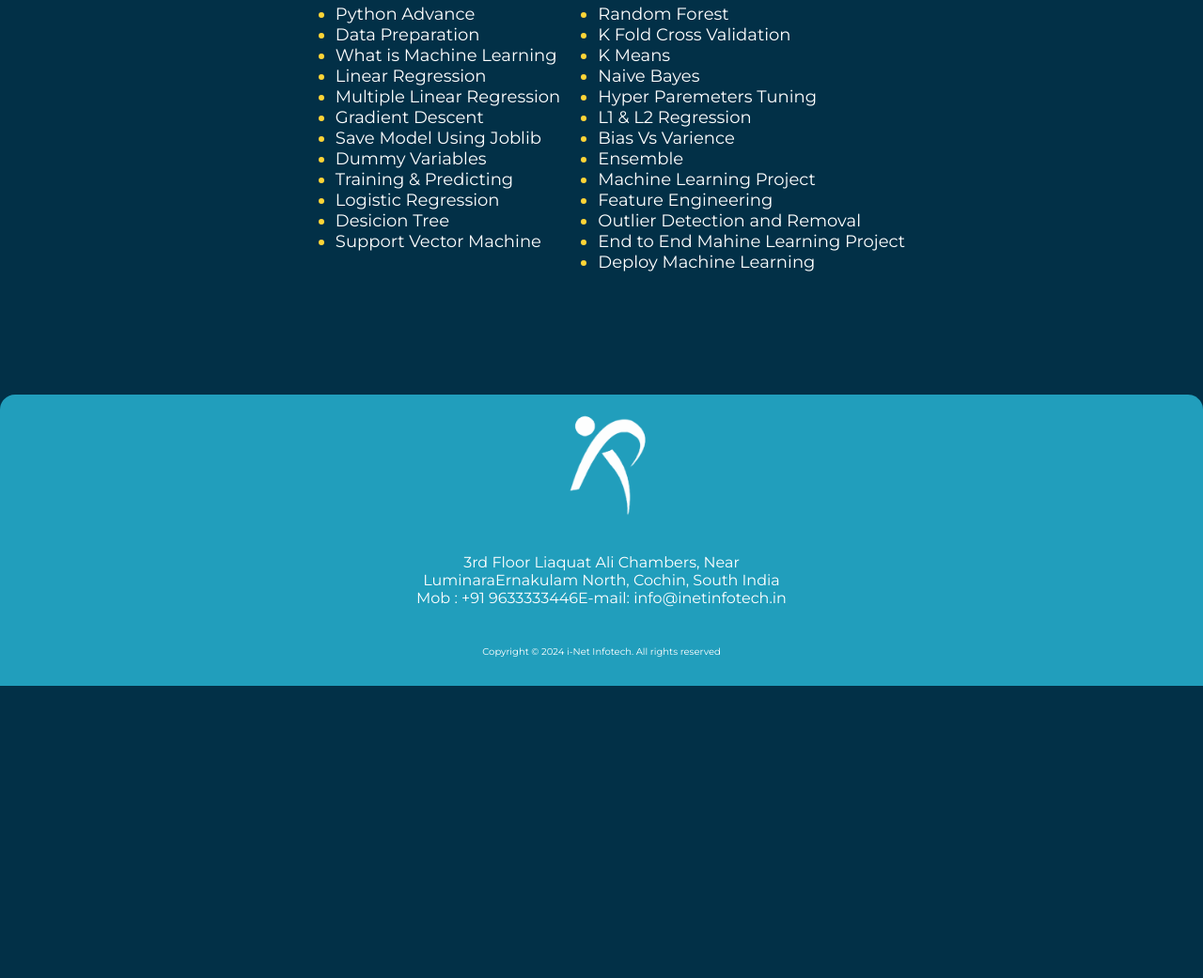
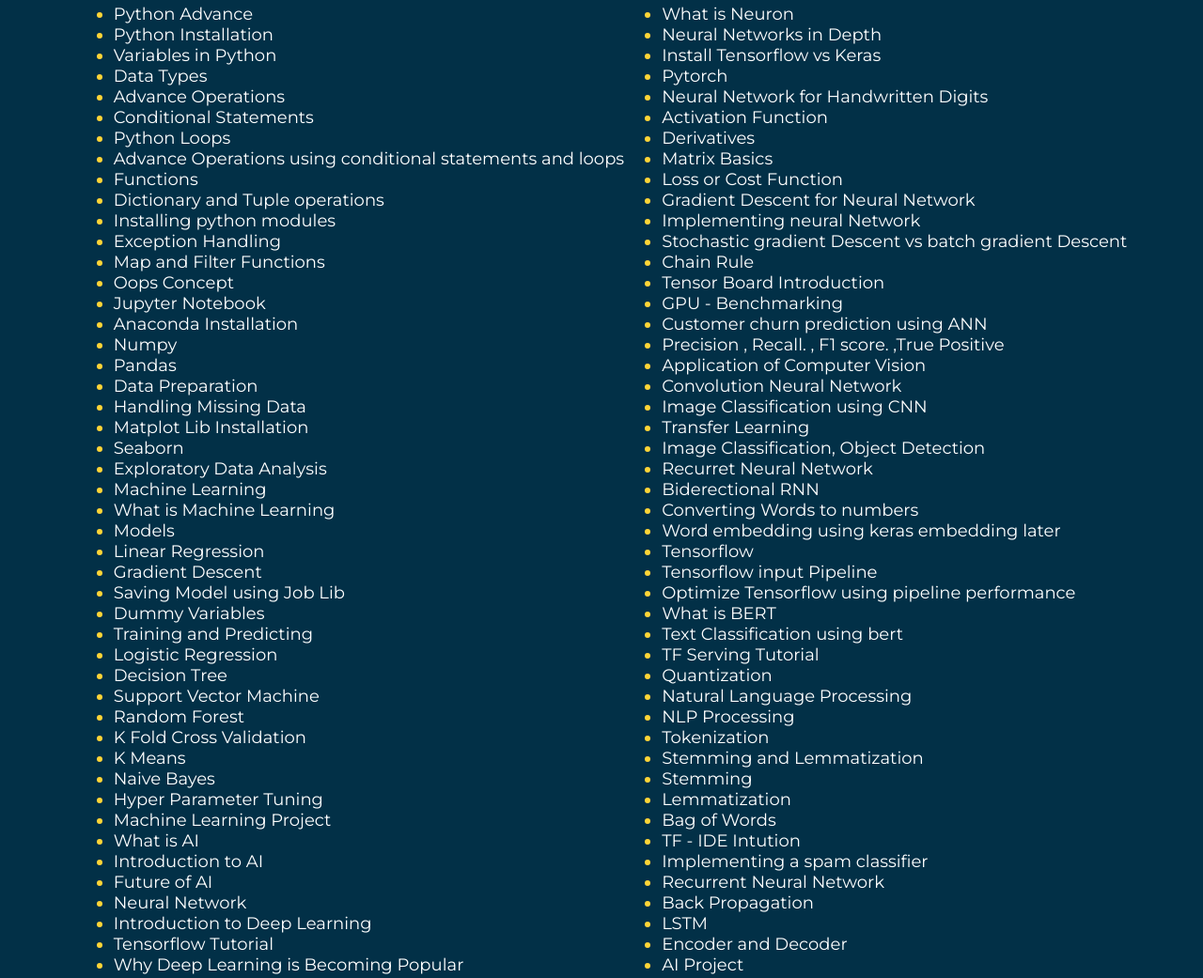
Before and after one commit to kr1shh/python_trainign_inet, a plain HTML site: page src/pages/artificial_intelligence.html in a window 1280 px wide. Shown: the part 336-1377 px from the top of the page at 94% size. Before the commit the page ends 1066 px from the top, so only its background shows below. Drawn offline with Linux system fonts and the light colour scheme; a web font is replaced by a local one.

Commit message:
content : Updated

```diff
--- a/src/pages/artificial_intelligence.html
+++ b/src/pages/artificial_intelligence.html
@@ -72,32 +72,101 @@
             <div>
                 <ul>
                     <li>Python Advance</li>
+                    <li>Python Installation</li>
+                    <li>Variables in Python</li>
+                    <li>Data Types</li>
+                    <li>Advance Operations</li>
+                    <li>Conditional Statements</li>
+                    <li>Python Loops</li>
+                    <li>Advance Operations using conditional statements and loops</li>
+                    <li>Functions</li>
+                    <li>Dictionary and Tuple operations</li>
+                    <li>Installing python modules</li>
+                    <li>Exception Handling</li>
+                    <li>Map and Filter Functions</li>
+                    <li>Oops Concept</li>
+                    <li>Jupyter Notebook</li>
+                    <li>Anaconda Installation</li>
+                    <li>Numpy</li>
+                    <li>Pandas</li>
                     <li>Data Preparation</li>
+                    <li>Handling Missing Data</li>
+                    <li>Matplot Lib Installation</li>
+                    <li>Seaborn</li>
+                    <li>Exploratory Data Analysis</li>
+                    <li>Machine Learning</li>
                     <li>What is Machine Learning</li>
+                    <li>Models</li>
                     <li>Linear Regression</li>
-                    <li>Multiple Linear Regression</li>
                     <li>Gradient Descent</li>
-                    <li>Save Model Using Joblib</li>
+                    <li>Saving Model using Job Lib</li>
                     <li>Dummy Variables</li>
-                    <li>Training & Predicting</li>
+                    <li>Training and Predicting</li>
                     <li>Logistic Regression</li>
-                    <li>Desicion Tree</li>
+                    <li>Decision Tree</li>
                     <li>Support Vector Machine</li>
-                </ul>
-                <ul>
                     <li>Random Forest</li>
                     <li>K Fold Cross Validation</li>
                     <li>K Means</li>
                     <li>Naive Bayes</li>
-                    <li>Hyper Paremeters Tuning</li>
-                    <li>L1 & L2 Regression</li>
-                    <li>Bias Vs Varience</li>
-                    <li>Ensemble</li>
+                    <li>Hyper Parameter Tuning</li>
                     <li>Machine Learning Project</li>
-                    <li>Feature Engineering</li>
-                    <li>Outlier Detection and Removal</li>
-                    <li>End to End Mahine Learning Project</li>
-                    <li>Deploy Machine Learning</li>
+                    <li>What is AI</li>
+                    <li>Introduction to AI</li>
+                    <li>Future of AI</li>
+                    <li>Neural Network</li>
+                    <li>Introduction to Deep Learning</li>
+                    <li>Tensorflow Tutorial</li>
+                    <li>Why Deep Learning is Becoming Popular</li>
+                </ul>
+                <ul>
+                    <li>What is Neuron</li>
+                    <li>Neural Networks in Depth</li>
+                    <li>Install Tensorflow vs Keras</li>
+                    <li>Pytorch</li>
+                    <li>Neural Network for Handwritten Digits</li>
+                    <li>Activation Function</li>
+                    <li>Derivatives</li>
+                    <li>Matrix Basics</li>
+                    <li>Loss or Cost Function</li>
+                    <li>Gradient Descent for Neural Network</li>
+                    <li>Implementing neural Network</li>
+                    <li>Stochastic gradient Descent vs batch gradient Descent</li>
+                    <li>Chain Rule</li>
+                    <li>Tensor Board Introduction</li>
+                    <li>GPU - Benchmarking</li>
+                    <li>Customer churn prediction using ANN</li>
+                    <li>Precision , Recall. , F1 score. ,True Positive</li>
+                    <li>Application of Computer Vision</li>
+                    <li>Convolution Neural Network</li>
+                    <li>Image Classification using CNN</li>
+                    <li>Transfer Learning</li>
+                    <li>Image Classification, Object Detection</li>
+                    <li>Recurret Neural Network</li>
+                    <li>Biderectional RNN</li>
+                    <li>Converting Words to numbers</li>
+                    <li>Word embedding using keras embedding later</li>
+                    <li>Tensorflow</li>
+                    <li>Tensorflow input Pipeline</li>
+                    <li>Optimize Tensorflow using pipeline performance</li>
+                    <li>What is BERT</li>
+                    <li>Text Classification using bert</li>
+                    <li>TF Serving Tutorial</li>
+                    <li>Quantization</li>
+                    <li>Natural Language Processing</li>
+                    <li>NLP Processing</li>
+                    <li>Tokenization</li>
+                    <li>Stemming and Lemmatization</li>
+                    <li>Stemming</li>
+                    <li>Lemmatization</li>
+                    <li>Bag of Words</li>
+                    <li>TF - IDE Intution</li>
+                    <li>Implementing a spam classifier</li>
+                    <li>Recurrent Neural Network</li>
+                    <li>Back Propagation</li>
+                    <li>LSTM</li>
+                    <li>Encoder and Decoder</li>
+                    <li>AI Project</li>
                 </ul>
             </div>
         </div>
```
Also changed, not shown: src/pages/data_science.html (+42 -18 lines).
